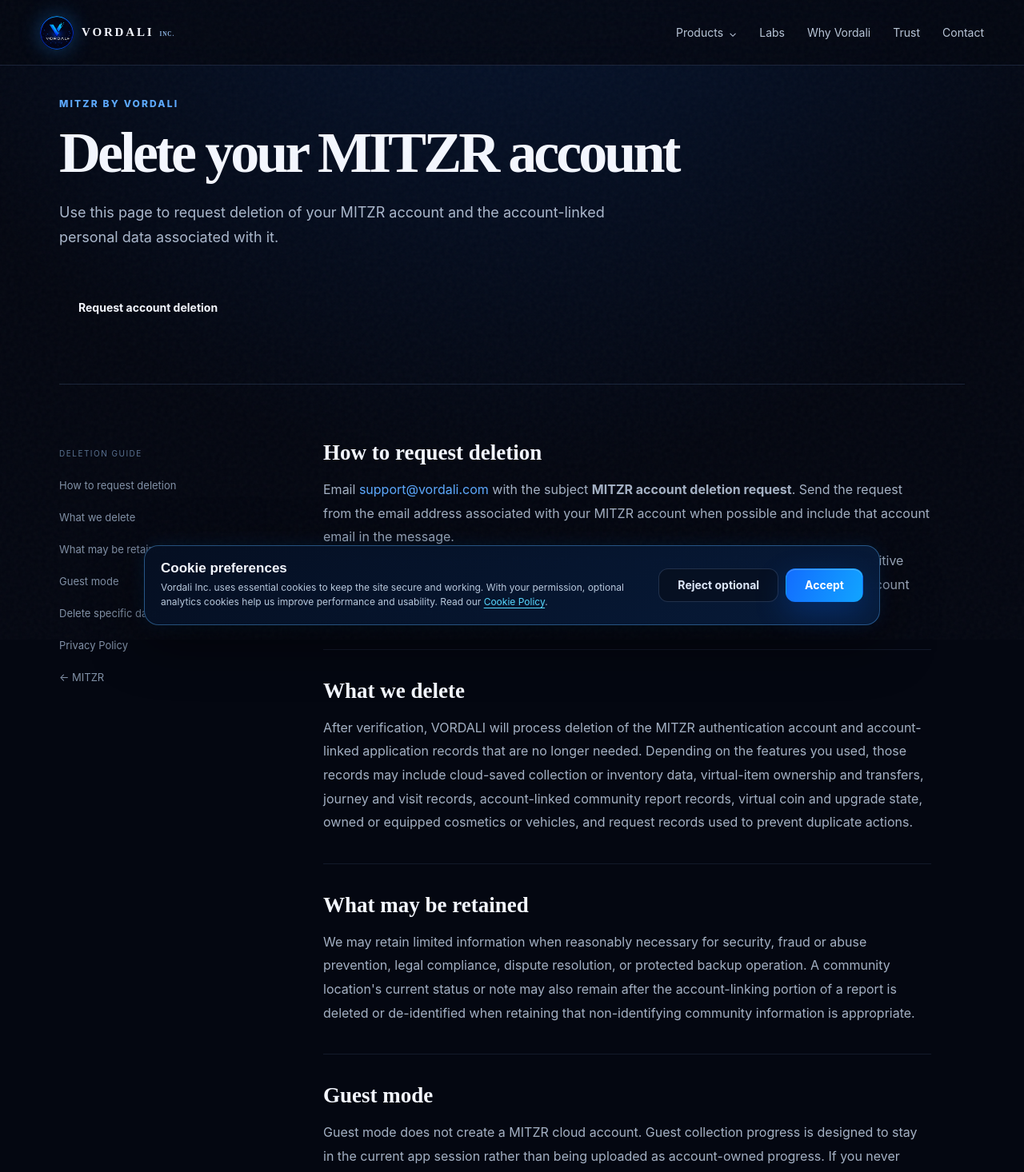
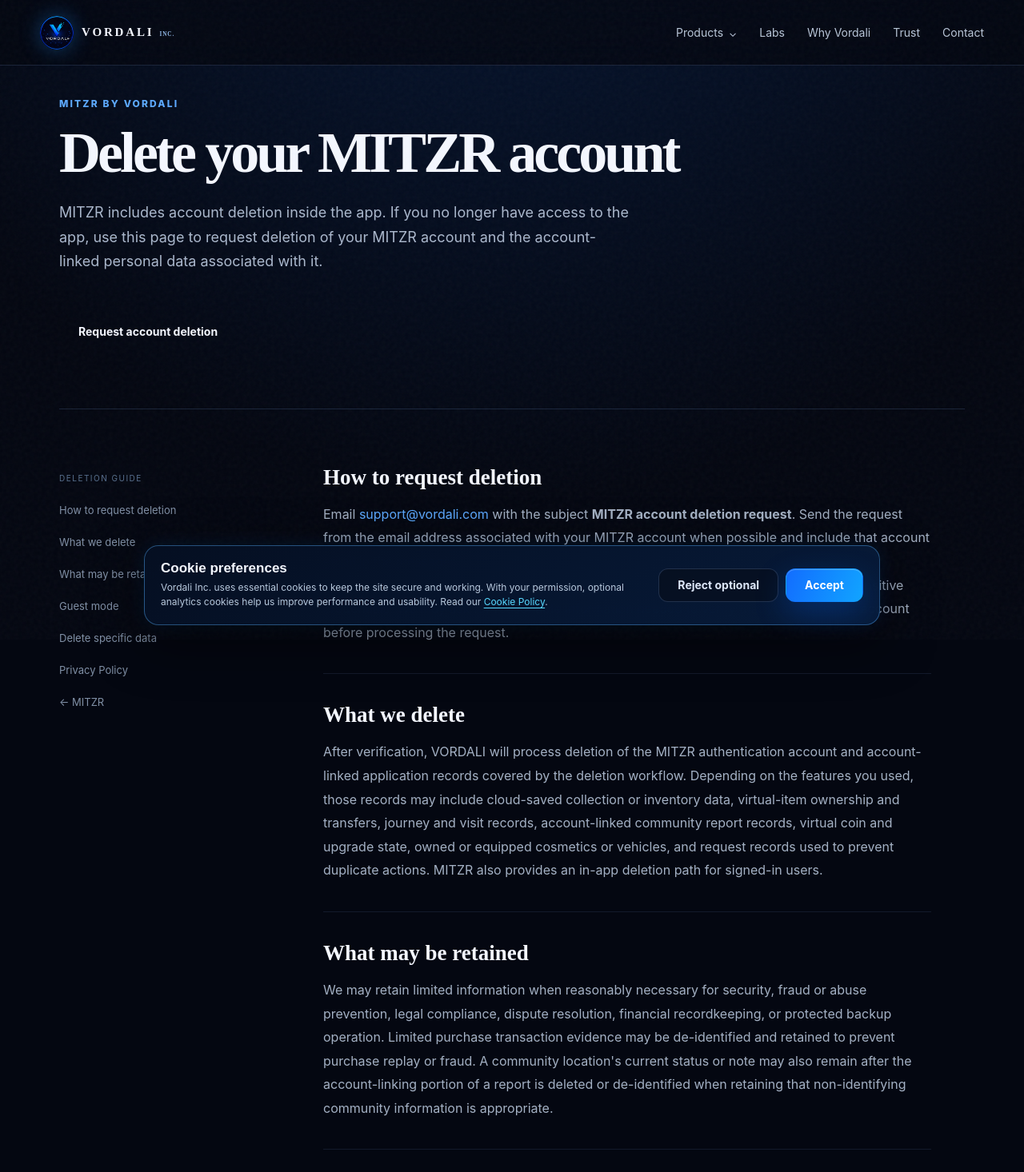
Before and after one commit to Vorsali/vordali-website, a Next.js app: page /mitzr/delete-account in a window 1280 px wide. Shown: the top 1466 px of the page at 80% size. Built offline with nearby package versions, Linux system fonts and the light colour scheme.

Commit message:
Clarify MITZR in-app and web account deletion

```diff
--- a/app/mitzr/delete-account/page.tsx
+++ b/app/mitzr/delete-account/page.tsx
@@ -14,8 +14,9 @@
           <p className="kicker">MITZR by VORDALI</p>
           <h1>Delete your MITZR account</h1>
           <p>
-            Use this page to request deletion of your MITZR account and the
-            account-linked personal data associated with it.
+            MITZR includes account deletion inside the app. If you no longer have
+            access to the app, use this page to request deletion of your MITZR
+            account and the account-linked personal data associated with it.
           </p>
           <a
             className="button primary"
@@ -58,13 +59,14 @@
               <h2>What we delete</h2>
               <p>
                 After verification, VORDALI will process deletion of the MITZR
-                authentication account and account-linked application records that
-                are no longer needed. Depending on the features you used, those
+                authentication account and account-linked application records covered
+                by the deletion workflow. Depending on the features you used, those
                 records may include cloud-saved collection or inventory data,
                 virtual-item ownership and transfers, journey and visit records,
                 account-linked community report records, virtual coin and upgrade
                 state, owned or equipped cosmetics or vehicles, and request records
-                used to prevent duplicate actions.
+                used to prevent duplicate actions. MITZR also provides an in-app
+                deletion path for signed-in users.
               </p>
             </section>
 
@@ -73,10 +75,12 @@
               <p>
                 We may retain limited information when reasonably necessary for
                 security, fraud or abuse prevention, legal compliance, dispute
-                resolution, or protected backup operation. A community location&apos;s
-                current status or note may also remain after the account-linking
-                portion of a report is deleted or de-identified when retaining that
-                non-identifying community information is appropriate.
+                resolution, financial recordkeeping, or protected backup operation.
+                Limited purchase transaction evidence may be de-identified and retained
+                to prevent purchase replay or fraud. A community location&apos;s current
+                status or note may also remain after the account-linking portion of a
+                report is deleted or de-identified when retaining that non-identifying
+                community information is appropriate.
               </p>
             </section>
 
```
